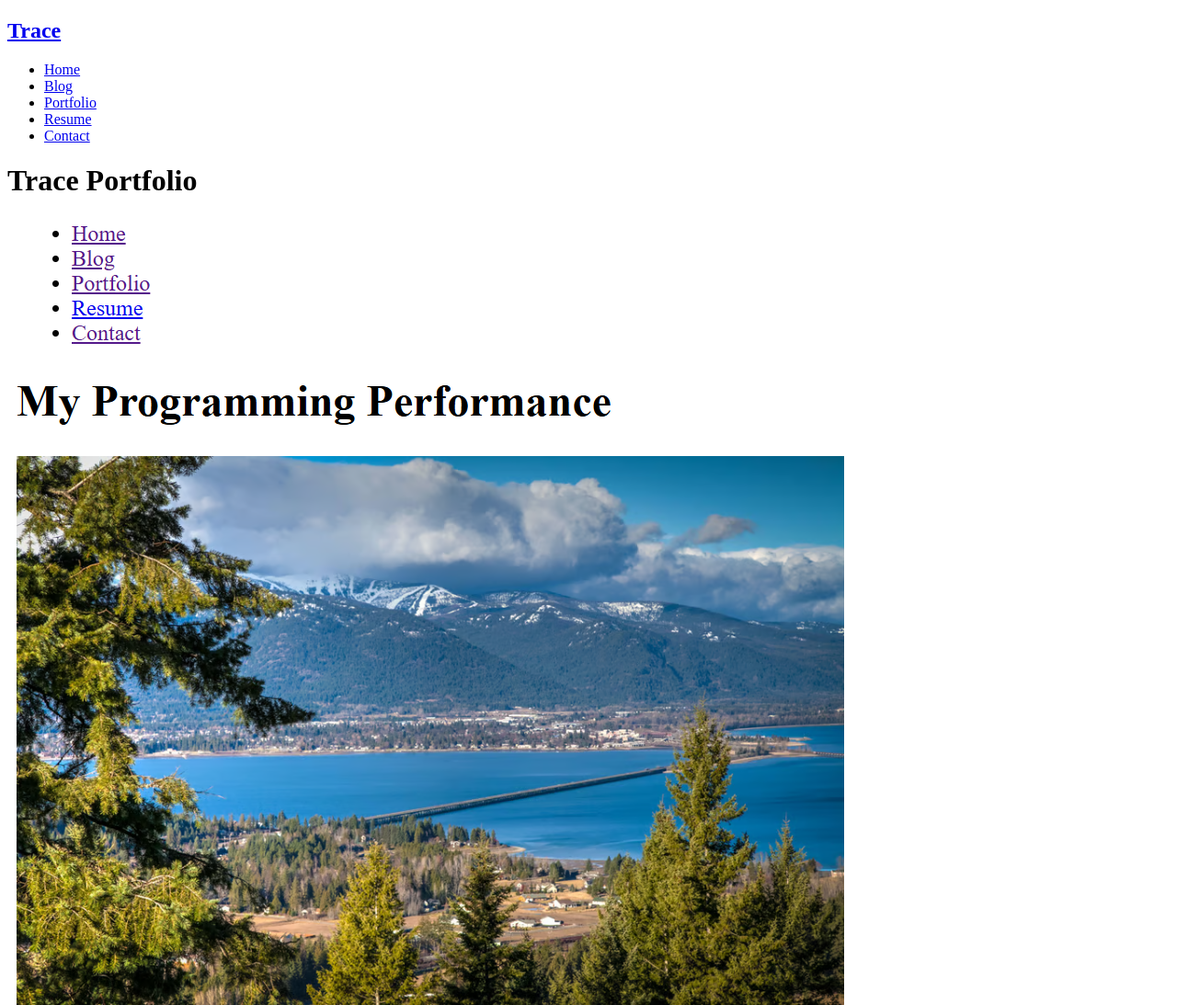
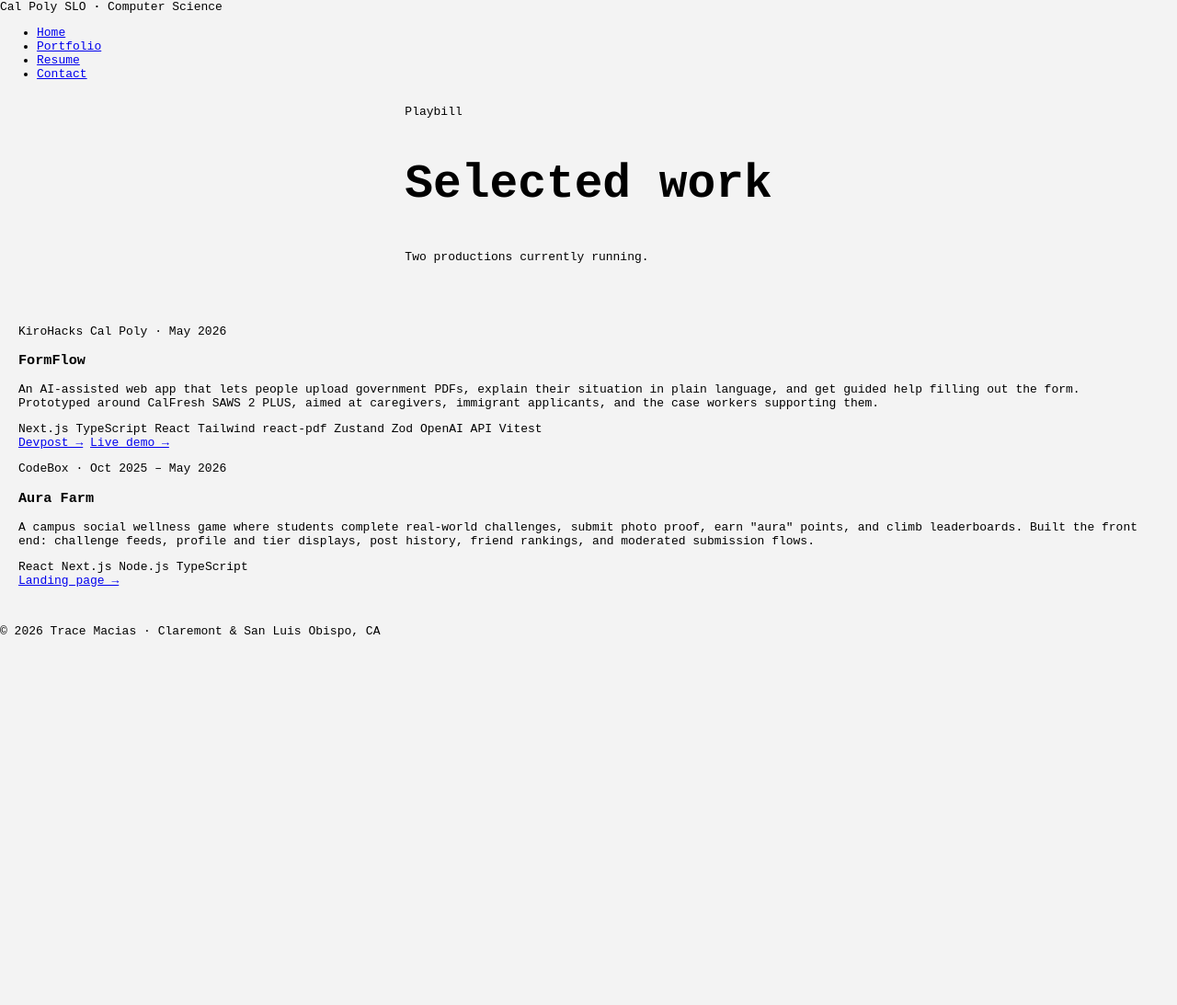
Before and after one commit to tmacias21/tmacias21.github.io, a plain HTML site: page portfolio.html in a window 1280 px wide. Shown: the top 1093 px of the page at 92% size. After the commit the page ends 800 px from the top, so only its background shows below. Drawn offline with Linux system fonts and the light colour scheme.

Commit message:
Revise portfolio.html with new structure and content
Updated the portfolio HTML structure and content, including meta tags, header, and project details.

```diff
--- a/portfolio.html
+++ b/portfolio.html
@@ -1,33 +1,82 @@
 <!DOCTYPE html>
-<html>
+<html lang="en">
 <head>
-   <title>Trace's Works</title>
-   <link rel="stylesheet" href="styles.css" />
+<meta charset="UTF-8">
+<meta name="viewport" content="width=device-width, initial-scale=1.0">
+<title>Portfolio — Trace Macias</title>
+<link rel="preconnect" href="https://fonts.googleapis.com">
+<link href="https://fonts.googleapis.com/css2?family=Fraunces:opsz,wght@9..144,500;9..144,600;9..144,700&family=Inter:wght@400;500;600&family=IBM+Plex+Mono:wght@400;500&display=swap" rel="stylesheet">
+<link rel="stylesheet" href="style.css">
 </head>
 <body>
-    <nav class="navbar">
-        <h1 class="logo"><a href="index.html">Trace</a></h1>
-        <ul class="nav-list">
+
+<header class="playbill-strip">
+  <div class="wrap">
+    <div class="brand">Cal Poly SLO <strong>·</strong> Computer Science</div>
+    <nav class="playbill-nav">
+      <ul>
         <li><a href="index.html">Home</a></li>
-          <li><a href="blog.html">Blog</a></li>
-          <li><a href="portfolio.html">Portfolio</a></li>
+        <li><a href="portfolio.html" aria-current="page">Portfolio</a></li>
         <li><a href="resume.html">Resume</a></li>
         <li><a href="contact.html">Contact</a></li>
       </ul>
     </nav>
+  </div>
+</header>
+
 <main>
-        <h1 class="page-title">Trace Portfolio</h1>
-        <div class="project">
-            <a href="index.html"><img src="link-to-project.png"></a>
+  <section class="hero wrap" style="padding-bottom: 40px;">
+    <p class="eyebrow">Playbill</p>
+    <h1 class="title" style="font-size: clamp(2.2rem, 5vw, 3.2rem);">Selected work</h1>
+    <p class="tagline">Two productions currently running.</p>
+  </section>
+
+  <section class="section wrap" style="border-top: 1px solid var(--rule);">
+    <div class="card-grid">
+
+      <div class="card">
+        <p class="card-kicker">KiroHacks Cal Poly · May 2026</p>
+        <h3>FormFlow</h3>
+        <p>An AI-assisted web app that lets people upload government PDFs, explain their situation in plain language, and get guided help filling out the form. Prototyped around CalFresh SAWS 2 PLUS, aimed at caregivers, immigrant applicants, and the case workers supporting them.</p>
+        <div class="tag-row">
+          <span class="tag">Next.js</span>
+          <span class="tag">TypeScript</span>
+          <span class="tag">React</span>
+          <span class="tag">Tailwind</span>
+          <span class="tag">react-pdf</span>
+          <span class="tag">Zustand</span>
+          <span class="tag">Zod</span>
+          <span class="tag">OpenAI API</span>
+          <span class="tag">Vitest</span>
         </div>
-        <div class="project-details">
-            <p class="project-name"><a href="index.html">Trace's Personal Website!</a></p>
-            <p class="project-description">Click the above text and scroll to the bottom to view a website Trace designed!</p>
+        <div class="card-links">
+          <a href="#" onclick="return false;" title="Add your Devpost link">Devpost →</a>
+          <a href="#" onclick="return false;" title="Add your live demo link">Live demo →</a>
+        </div>
+      </div>
 
+      <div class="card">
+        <p class="card-kicker">CodeBox · Oct 2025 – May 2026</p>
+        <h3>Aura Farm</h3>
+        <p>A campus social wellness game where students complete real-world challenges, submit photo proof, earn "aura" points, and climb leaderboards. Built the front end: challenge feeds, profile and tier displays, post history, friend rankings, and moderated submission flows.</p>
+        <div class="tag-row">
+          <span class="tag">React</span>
+          <span class="tag">Next.js</span>
+          <span class="tag">Node.js</span>
+          <span class="tag">TypeScript</span>
+        </div>
+        <div class="card-links">
+          <a href="#" onclick="return false;" title="Add your landing page link">Landing page →</a>
+        </div>
+      </div>
 
     </div>
+  </section>
+</main>
 
-    </main>
-    <footer class="footer">"© 2025 <Trace's Webpage> | All Rights Reserved"</footer>
+<footer>
+  <div class="wrap">© 2026 Trace Macias · Claremont &amp; San Luis Obispo, CA</div>
+</footer>
+
 </body>
 </html>
```
Lines whose indentation alone changed are shown as unchanged.
